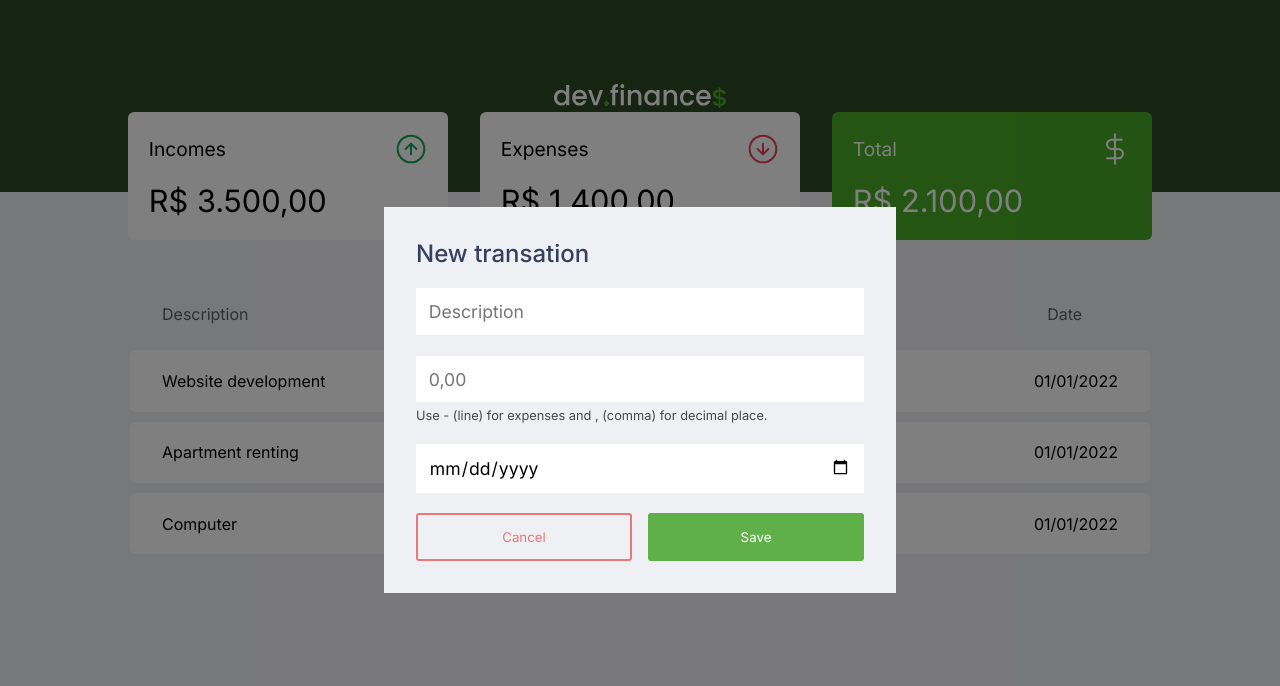
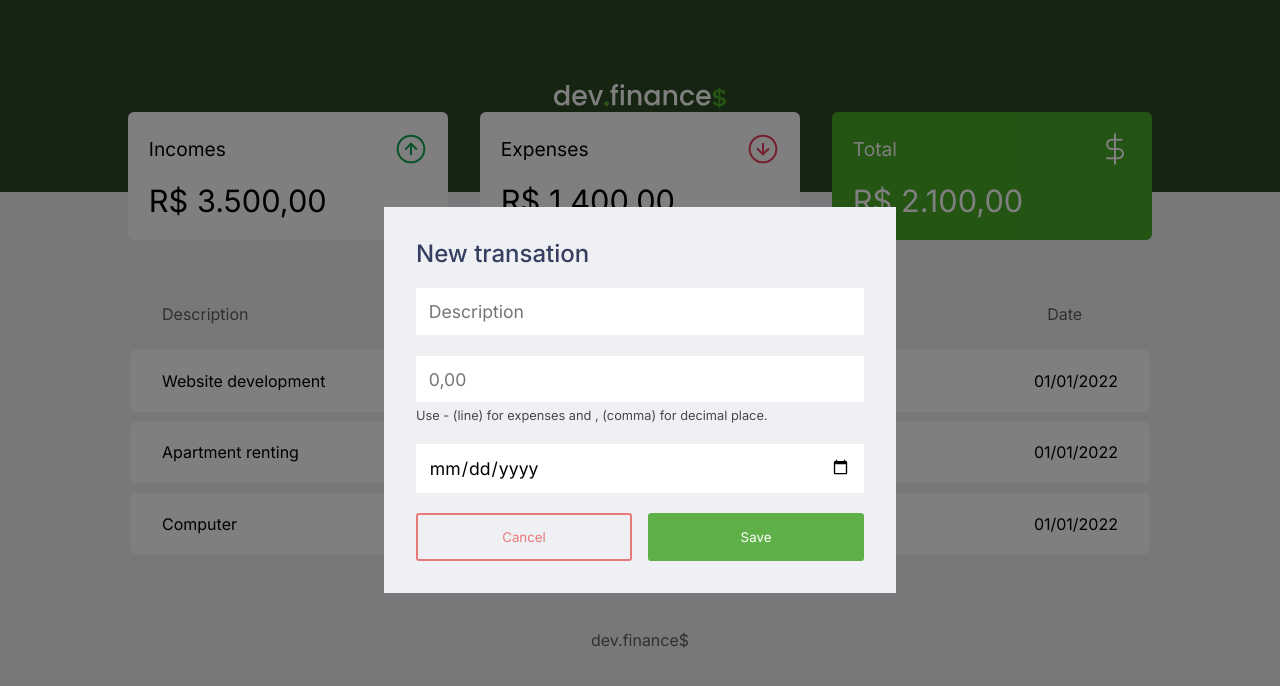
Before and after one commit to Diounata/dev.finance, a Next.js app: page / in a window 1280 px wide. Shown: the top 686 px of the page. Built offline with nearby package versions, Linux system fonts and the light colour scheme.

Commit message:
Create footer

```diff
--- /dev/null
+++ b/src/Components/Footer.tsx
@@ -0,0 +1,9 @@
+import styles from '../styles/modules/Footer.module.scss';
+
+export default function Footer() {
+    return (
+        <footer className={styles.footerContainer}>
+            <span> dev.finance$</span>
+        </footer>
+    );
+}
--- a/src/pages/index.tsx
+++ b/src/pages/index.tsx
@@ -1,6 +1,7 @@
 import Header from '../Components/Header';
 import Cards from '../Components/Cards';
 import Table from '../Components/Table';
+import Footer from '../Components/Footer';
 import Modal from '../Components/Modal';
 
 import { ModalContextProvider } from '../Contexts/ModalContext';
@@ -13,6 +14,7 @@ export default function Home() {
             <div className='container'>
                 <Cards />
                 <Table />
+                <Footer />
             </div>
 
             <Modal />
--- /dev/null
+++ b/src/styles/modules/Footer.module.scss
@@ -0,0 +1,6 @@
+.footerContainer {
+    display: flex;
+    justify-content: center;
+    margin: 4rem 0 2rem;
+    opacity: 0.6;
+}
```
